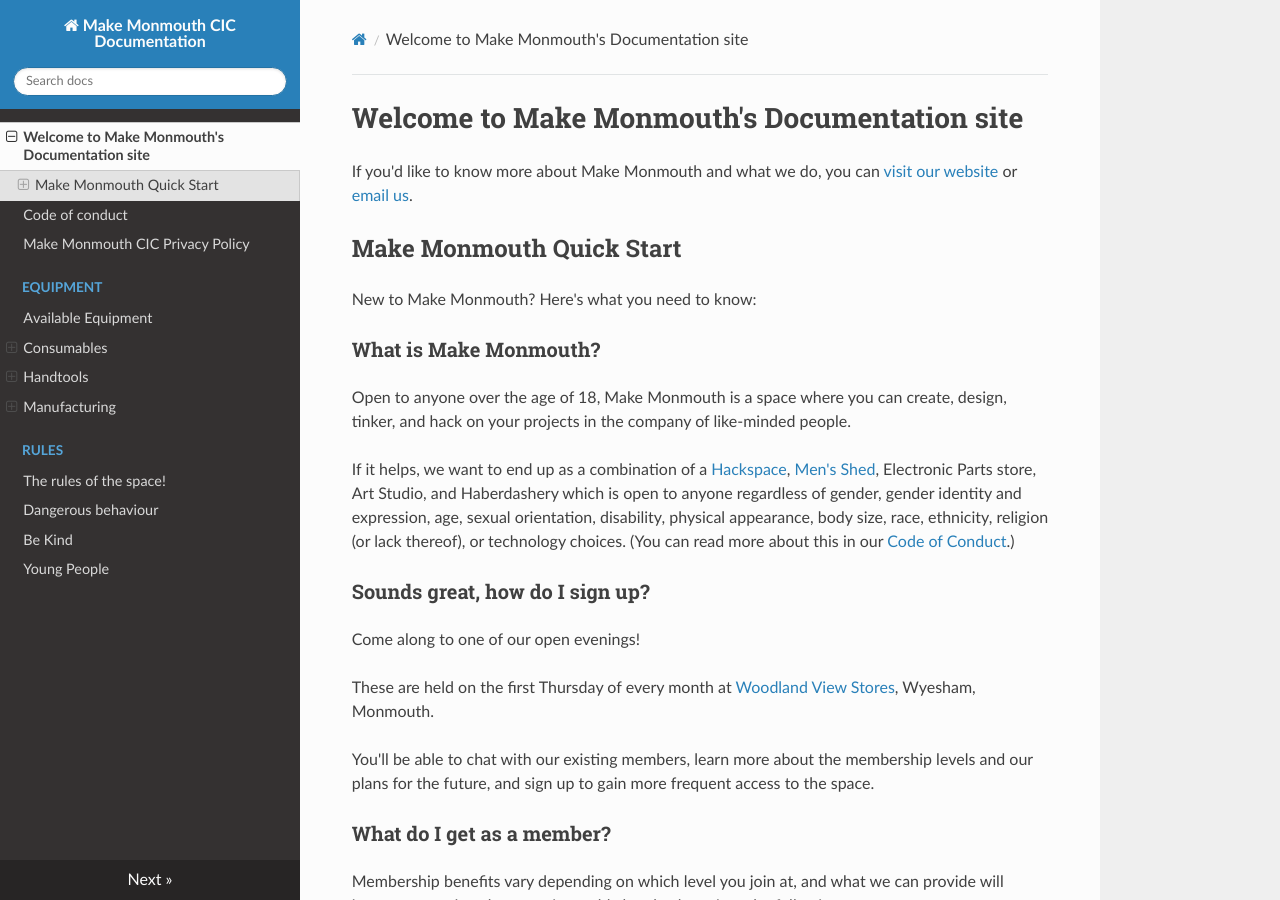
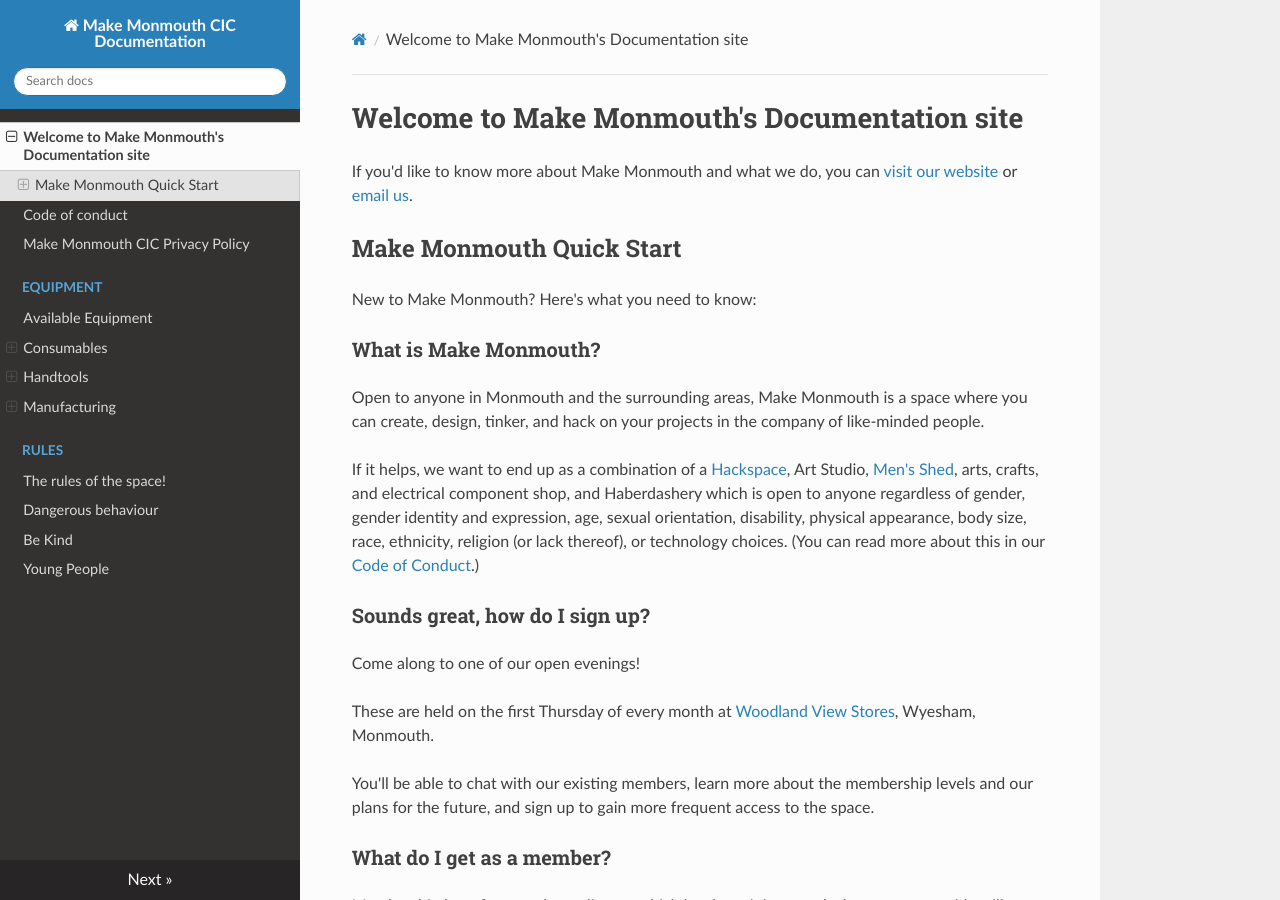
Before and after one commit to MakeMonmouth/docs, an MkDocs documentation site: the page built from docs/index.md, in a window 1280 px wide and 900 px high. Built offline with MkDocs 1.6.1, drawn with Linux system fonts in a browser that asks for light colours; nearby versions of some CDN libraries.

Commit message:
Remove over 18 statement from docs homepage

```diff
--- a/docs/index.md
+++ b/docs/index.md
@@ -8,9 +8,9 @@
 
 ### What is Make Monmouth?
 
-Open to anyone over the age of 18, Make Monmouth is a space where you can create, design, tinker, and hack on your projects in the company of like-minded people.
+Open to anyone in Monmouth and the surrounding areas, Make Monmouth is a space where you can create, design, tinker, and hack on your projects in the company of like-minded people.
 
-If it helps, we want to end up as a combination of a [Hackspace](https://hackspace.org.uk), [Men's Shed](https://menssheds.org.uk/), Electronic Parts store, Art Studio, and Haberdashery which is open to anyone regardless of gender, gender identity and expression, age, sexual orientation, disability, physical appearance, body size, race, ethnicity, religion (or lack thereof), or technology choices. (You can read more about this in our [Code of Conduct](/code-of-conduct).)
+If it helps, we want to end up as a combination of a [Hackspace](https://hackspace.org.uk), Art Studio, [Men's Shed](https://menssheds.org.uk/), arts, crafts, and electrical component shop, and Haberdashery which is open to anyone regardless of gender, gender identity and expression, age, sexual orientation, disability, physical appearance, body size, race, ethnicity, religion (or lack thereof), or technology choices. (You can read more about this in our [Code of Conduct](/code-of-conduct).)
 
 ### Sounds great, how do I sign up?
 
```
